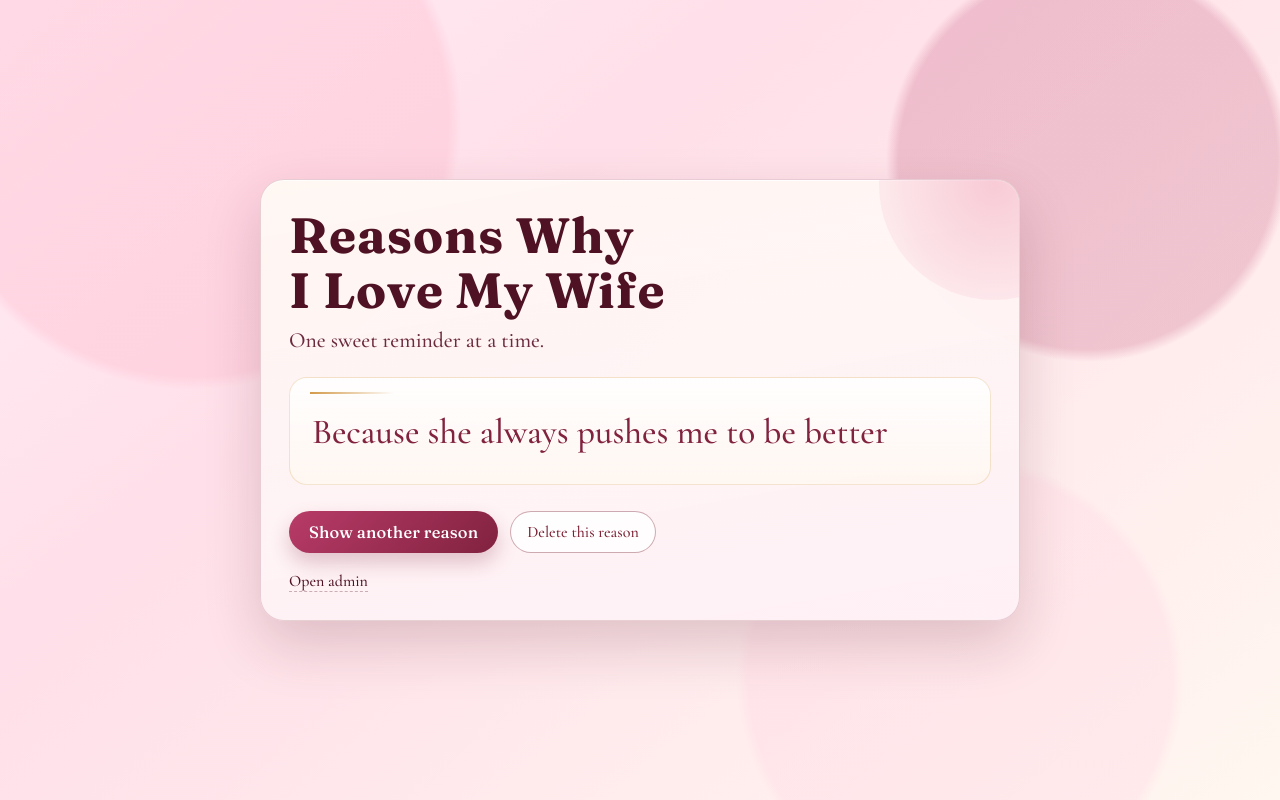
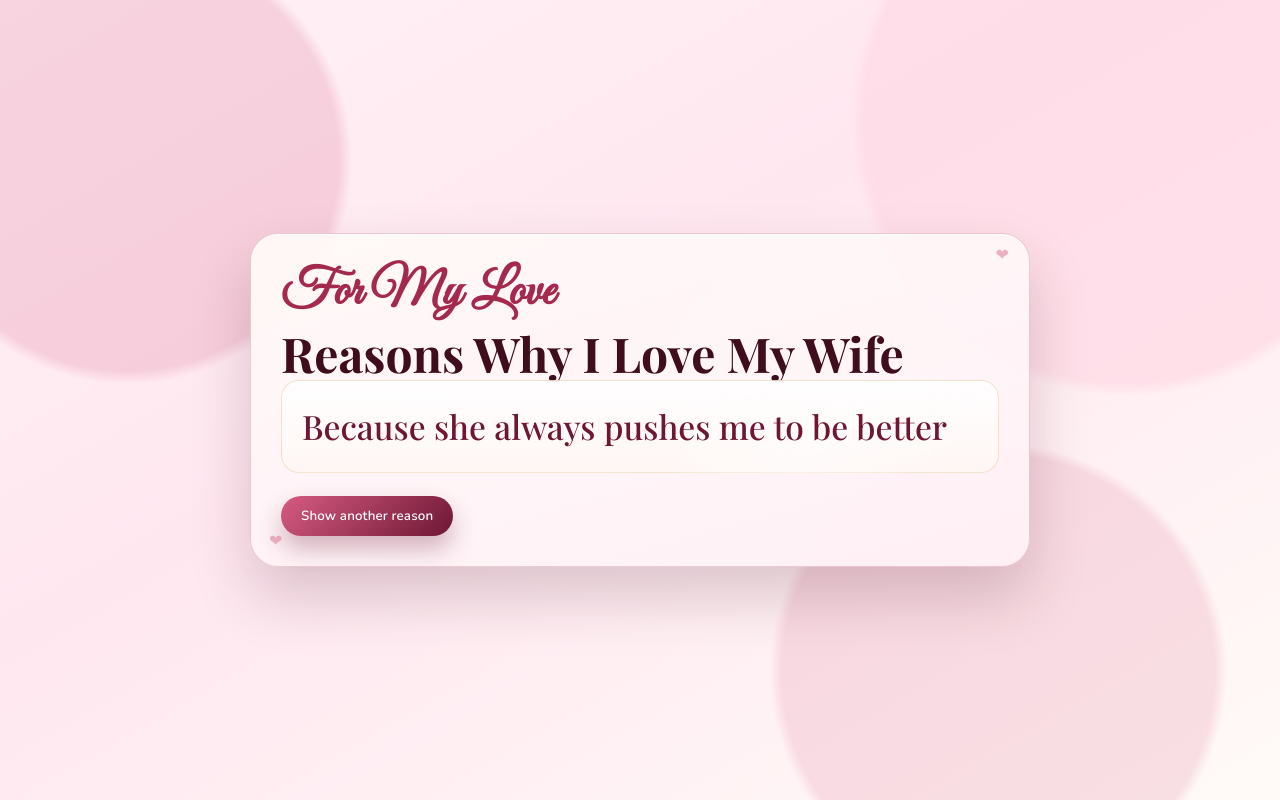
Before and after one commit to francesco623/ValentineApp, a Flask app: page / in a window 1280 px wide. Run offline with Flask 3, Linux system fonts and the light colour scheme.

Commit message:
Added animations, removed blank reason from db

```diff
--- a/static/main.css
+++ b/static/main.css
@@ -1,15 +1,16 @@
-@import url('https://fonts.googleapis.com/css2?family=Cormorant+Garamond:wght@500;600;700&family=Fraunces:opsz,wght@9..144,500;9..144,700&display=swap');
+@import url('https://fonts.googleapis.com/css2?family=Great+Vibes&family=Playfair+Display:wght@500;600;700&family=Nunito:wght@400;600&display=swap');
 
 :root {
-    --rose-900: #4f1224;
-    --rose-700: #81223f;
-    --rose-500: #b83b68;
-    --rose-300: #f2a5bc;
-    --blush: #ffe7ef;
-    --cream: #fff8f3;
-    --gold: #d39a4a;
-    --text-dark: #34101d;
-    --text-soft: #6c2a3f;
+    --rose-950: #3f0d1d;
+    --rose-800: #6e1734;
+    --rose-600: #a5294f;
+    --rose-400: #d65b82;
+    --blush-200: #ffd9e5;
+    --blush-100: #ffeff5;
+    --pearl: #fff9f7;
+    --gold: #d8a158;
+    --text-main: #35111f;
+    --text-soft: #6f3046;
 }
 
 * {
@@ -19,98 +20,125 @@
 body {
     margin: 0;
     min-height: 100vh;
-    font-family: 'Cormorant Garamond', Georgia, serif;
-    color: var(--text-dark);
+    font-family: 'Nunito', sans-serif;
+    color: var(--text-main);
     background:
-        radial-gradient(circle at 15% 15%, rgba(255, 197, 214, 0.5) 0 20%, transparent 21%),
-        radial-gradient(circle at 85% 20%, rgba(184, 59, 104, 0.22) 0 15%, transparent 16%),
-        radial-gradient(circle at 75% 85%, rgba(255, 220, 230, 0.45) 0 18%, transparent 19%),
-        linear-gradient(140deg, #ffeef5 0%, #ffdfe9 35%, #fff7f0 100%);
+        radial-gradient(circle at 10% 20%, rgba(214, 91, 130, 0.2) 0 16%, transparent 17%),
+        radial-gradient(circle at 88% 15%, rgba(255, 217, 229, 0.7) 0 20%, transparent 21%),
+        radial-gradient(circle at 78% 84%, rgba(214, 91, 130, 0.16) 0 18%, transparent 19%),
+        linear-gradient(150deg, #fff2f6 0%, #ffe7f0 42%, #fffaf7 100%);
     display: grid;
     place-items: center;
-    padding: 32px 18px;
+    padding: 28px 16px;
+    overflow-x: hidden;
 }
 
 .content,
 .admincontent {
-    width: min(760px, 100%);
-    background: linear-gradient(170deg, rgba(255, 248, 243, 0.96), rgba(255, 240, 246, 0.98));
-    border: 1px solid rgba(129, 34, 63, 0.18);
-    border-radius: 24px;
+    width: min(780px, 100%);
+    padding: 30px;
+    border-radius: 28px;
+    position: relative;
+    background: linear-gradient(165deg, rgba(255, 249, 247, 0.96), rgba(255, 240, 246, 0.96));
+    border: 1px solid rgba(165, 41, 79, 0.22);
     box-shadow:
-        0 24px 55px rgba(79, 18, 36, 0.18),
-        inset 0 1px 0 rgba(255, 255, 255, 0.8);
-    padding: 28px;
-    position: relative;
-    overflow: hidden;
+        0 30px 60px rgba(63, 13, 29, 0.18),
+        inset 0 1px 0 rgba(255, 255, 255, 0.85);
+    animation: fade-in 0.8s ease both;
+}
+
+.content::before,
+.content::after,
+.admincontent::before,
+.admincontent::after {
+    content: '❤';
+    position: absolute;
+    font-size: 1rem;
+    color: rgba(214, 91, 130, 0.45);
+    pointer-events: none;
 }
 
 .content::before,
 .admincontent::before {
-    content: '';
-    position: absolute;
-    width: 230px;
-    height: 230px;
-    border-radius: 999px;
-    top: -110px;
-    right: -90px;
-    background: radial-gradient(circle, rgba(242, 165, 188, 0.52), rgba(242, 165, 188, 0));
-    pointer-events: none;
+    top: 14px;
+    right: 20px;
+    animation: drift 5s ease-in-out infinite;
 }
 
-.hero-title {
+.content::after,
+.admincontent::after {
+    bottom: 14px;
+    left: 18px;
+    animation: drift 6s ease-in-out infinite reverse;
+}
+
+.hero-title,
+.admin-title {
     margin: 0;
-    font-family: 'Fraunces', Georgia, serif;
-    font-weight: 700;
-    line-height: 1.1;
-    letter-spacing: 0.02em;
-    font-size: clamp(2.1rem, 4vw, 3.1rem);
-    color: var(--rose-900);
-    text-wrap: balance;
+    font-family: 'Playfair Display', serif;
+    font-size: clamp(2rem, 4vw, 3rem);
+    line-height: 1.12;
+    color: var(--rose-950);
+}
+
+.script-title {
+    display: block;
+    font-family: 'Great Vibes', cursive;
+    font-size: clamp(2rem, 5vw, 3.2rem);
+    color: var(--rose-600);
+    margin-bottom: 6px;
 }
 
 .subtitle {
     margin: 10px 0 24px;
-    font-size: 1.35rem;
     color: var(--text-soft);
+    font-size: 1.1rem;
 }
 
 .reason-card {
-    margin: 10px 0 26px;
     border-radius: 18px;
-    border: 1px solid rgba(211, 154, 74, 0.25);
-    background: linear-gradient(180deg, rgba(255, 255, 255, 0.88), rgba(255, 247, 240, 0.78));
-    padding: 24px 22px;
+    padding: 24px 20px;
+    margin-bottom: 22px;
+    border: 1px solid rgba(216, 161, 88, 0.28);
+    background: linear-gradient(180deg, rgba(255, 255, 255, 0.92), rgba(255, 247, 244, 0.84));
     position: relative;
+    animation: card-float 5.5s ease-in-out infinite;
 }
 
-.reason-card::after {
+.reason-card::before {
     content: '';
     position: absolute;
-    left: 20px;
-    top: 14px;
-    width: 84px;
-    height: 2px;
-    background: linear-gradient(90deg, var(--gold), transparent);
+    top: 0;
+    left: -40%;
+    width: 38%;
+    height: 100%;
+    background: linear-gradient(110deg, transparent, rgba(255, 255, 255, 0.45), transparent);
+    transform: skewX(-20deg);
+    animation: shimmer 4.2s linear infinite;
 }
 
 .reason-text {
-    margin: 8px 0 6px;
-    font-size: clamp(1.65rem, 3.4vw, 2.2rem);
-    line-height: 1.25;
-    color: var(--rose-700);
+    margin: 0;
+    font-family: 'Playfair Display', serif;
+    font-size: clamp(1.5rem, 3.5vw, 2.1rem);
+    line-height: 1.3;
+    color: var(--rose-800);
+    position: relative;
+    z-index: 1;
 }
 
 .empty-message {
     margin: 0;
-    font-size: 1.2rem;
     color: var(--text-soft);
+    font-size: 1.05rem;
+    position: relative;
+    z-index: 1;
 }
 
 .actions {
     display: flex;
+    gap: 12px;
     flex-wrap: wrap;
-    gap: 12px;
     align-items: center;
 }
 
@@ -118,116 +146,174 @@ form {
     margin: 0;
 }
 
-button,
-input[type="submit"] {
-    appearance: none;
+input[type='submit'] {
     border: 0;
     border-radius: 999px;
     padding: 11px 20px;
-    font-size: 1.03rem;
+    background: linear-gradient(135deg, var(--rose-400), var(--rose-800));
+    color: #fff;
+    font-family: 'Nunito', sans-serif;
+    font-weight: 700;
     letter-spacing: 0.01em;
-    font-family: 'Fraunces', Georgia, serif;
     cursor: pointer;
-    color: #fff;
-    background: linear-gradient(135deg, var(--rose-500), var(--rose-700));
-    box-shadow: 0 10px 20px rgba(129, 34, 63, 0.24);
-    transition: transform 0.15s ease, box-shadow 0.15s ease;
+    box-shadow: 0 12px 22px rgba(110, 23, 52, 0.25);
+    transition: transform 0.2s ease, box-shadow 0.2s ease;
+    animation: pulse-glow 2.4s ease-in-out infinite;
 }
 
-button:hover,
-input[type="submit"]:hover {
+input[type='submit']:hover {
     transform: translateY(-1px);
-    box-shadow: 0 12px 24px rgba(129, 34, 63, 0.3);
+    box-shadow: 0 16px 26px rgba(110, 23, 52, 0.3);
 }
 
 .link-btn {
     display: inline-block;
+    text-decoration: none;
+    border-radius: 999px;
     padding: 10px 16px;
-    border-radius: 999px;
-    text-decoration: none;
-    color: var(--rose-700);
-    background: rgba(255, 255, 255, 0.85);
-    border: 1px solid rgba(184, 59, 104, 0.3);
-    font-size: 1rem;
+    border: 1px solid rgba(165, 41, 79, 0.35);
+    background: rgba(255, 255, 255, 0.86);
+    color: var(--rose-800);
+    transition: background 0.2s ease, transform 0.2s ease;
 }
 
 .link-btn:hover {
     background: #fff;
+    transform: translateY(-1px);
 }
 
 .link-btn.delete {
-    color: #7b2234;
-    border-color: rgba(123, 34, 52, 0.38);
+    color: #7a1e35;
 }
 
 .admin-link {
-    margin-top: 18px;
+    margin-top: 16px;
     display: inline-block;
-    color: var(--rose-900);
+    color: var(--rose-950);
     text-decoration: none;
-    border-bottom: 1px dashed rgba(79, 18, 36, 0.3);
+    border-bottom: 1px dashed rgba(63, 13, 29, 0.4);
 }
 
 .admin-link:hover {
-    border-bottom-color: rgba(79, 18, 36, 0.75);
-}
-
-.admin-title {
-    margin: 0 0 18px;
-    font-family: 'Fraunces', Georgia, serif;
-    color: var(--rose-900);
-    font-size: clamp(1.8rem, 3.6vw, 2.5rem);
+    border-bottom-color: rgba(63, 13, 29, 0.75);
 }
 
 .admin-form {
     display: flex;
     gap: 10px;
     flex-wrap: wrap;
+    margin-top: 14px;
 }
 
-input[type="text"] {
-    flex: 1 1 320px;
+input[type='text'] {
+    flex: 1 1 340px;
     min-width: 220px;
-    font-size: 1.05rem;
     border-radius: 12px;
-    border: 1px solid rgba(129, 34, 63, 0.28);
-    padding: 11px 14px;
-    background: #fffdfb;
-    color: var(--text-dark);
+    border: 1px solid rgba(110, 23, 52, 0.35);
+    padding: 11px 13px;
+    font-family: 'Nunito', sans-serif;
+    font-size: 1rem;
+    color: var(--text-main);
+    background: rgba(255, 255, 255, 0.95);
 }
 
-input[type="text"]:focus {
-    outline: 2px solid rgba(184, 59, 104, 0.3);
-    border-color: rgba(184, 59, 104, 0.7);
+input[type='text']:focus {
+    outline: 2px solid rgba(214, 91, 130, 0.32);
+    border-color: rgba(214, 91, 130, 0.8);
+}
+
+.decor-hearts {
+    position: absolute;
+    inset: 0;
+    pointer-events: none;
+    overflow: hidden;
+}
+
+.decor-hearts span {
+    position: absolute;
+    color: rgba(214, 91, 130, 0.45);
+    font-size: clamp(0.95rem, 2vw, 1.25rem);
+    animation: float-up linear infinite;
+}
+
+.decor-hearts span:nth-child(1) { left: 12%; bottom: -24px; animation-duration: 11s; }
+.decor-hearts span:nth-child(2) { left: 28%; bottom: -30px; animation-duration: 9s; animation-delay: 1.2s; }
+.decor-hearts span:nth-child(3) { left: 52%; bottom: -20px; animation-duration: 12s; animation-delay: 0.5s; }
+.decor-hearts span:nth-child(4) { left: 74%; bottom: -26px; animation-duration: 10s; animation-delay: 1.8s; }
+.decor-hearts span:nth-child(5) { left: 88%; bottom: -22px; animation-duration: 13s; animation-delay: 0.9s; }
+
+@keyframes fade-in {
+    from {
+        opacity: 0;
+        transform: translateY(12px);
+    }
+    to {
+        opacity: 1;
+        transform: translateY(0);
+    }
+}
+
+@keyframes drift {
+    0%, 100% { transform: translateY(0); }
+    50% { transform: translateY(-5px); }
+}
+
+@keyframes card-float {
+    0%, 100% { transform: translateY(0px); }
+    50% { transform: translateY(-3px); }
+}
+
+@keyframes shimmer {
+    0% { left: -40%; }
+    100% { left: 130%; }
+}
+
+@keyframes pulse-glow {
+    0%, 100% {
+        box-shadow: 0 12px 22px rgba(110, 23, 52, 0.24);
+    }
+    50% {
+        box-shadow: 0 14px 28px rgba(110, 23, 52, 0.36);
+    }
+}
+
+@keyframes float-up {
+    0% {
+        transform: translateY(0) scale(0.9) rotate(0deg);
+        opacity: 0;
+    }
+    10% {
+        opacity: 0.7;
+    }
+    100% {
+        transform: translateY(-118vh) scale(1.05) rotate(8deg);
+        opacity: 0;
+    }
 }
 
 @media (max-width: 640px) {
     .content,
     .admincontent {
-        padding: 22px 18px;
-        border-radius: 18px;
-    }
-
-    .subtitle {
-        font-size: 1.18rem;
-        margin-bottom: 18px;
-    }
-
-    .reason-card {
-        padding: 18px 16px;
-    }
-
-    .actions {
-        align-items: stretch;
+        padding: 22px 16px;
+        border-radius: 20px;
     }
 
     .actions form,
-    .actions .link-btn {
+    .actions .link-btn,
+    .admin-form input[type='submit'] {
         width: 100%;
     }
 
-    button,
-    input[type="submit"] {
+    input[type='submit'] {
         width: 100%;
     }
 }
+
+@media (prefers-reduced-motion: reduce) {
+    *,
+    *::before,
+    *::after {
+        animation: none !important;
+        transition: none !important;
+    }
+}
--- a/templates/index.html
+++ b/templates/index.html
@@ -6,8 +6,19 @@
 
 {% block body %}
 <div class="content">
-    <h1 class="hero-title">Reasons Why I Love My Wife</h1>
-    <p class="subtitle">One sweet reminder at a time.</p>
+    <div class="decor-hearts" aria-hidden="true">
+        <span>❤</span>
+        <span>❤</span>
+        <span>❤</span>
+        <span>❤</span>
+        <span>❤</span>
+    </div>
+
+    <h1 class="hero-title">
+        <span class="script-title">For My Love</span>
+        Reasons Why I Love My Wife
+    </h1>
+
 
     <section class="reason-card">
         {% if reason %}
@@ -21,11 +32,11 @@
         <form action="/">
             <input type="submit" value="Show another reason">
         </form>
-        {% if reason %}
+        <!-- {% if reason %}
         <a class="link-btn delete" href="/delete/{{ reason.id }}">Delete this reason</a>
-        {% endif %}
+        {% endif %} -->
     </div>
 
-    <a class="admin-link" href="/admin">Open admin</a>
+    <!-- <a class="admin-link" href="/admin">Open admin</a> -->
 </div>
 {% endblock %}
```
Also changed, not shown: templates/admin.html (+14 -1 lines), instance/test.db.
